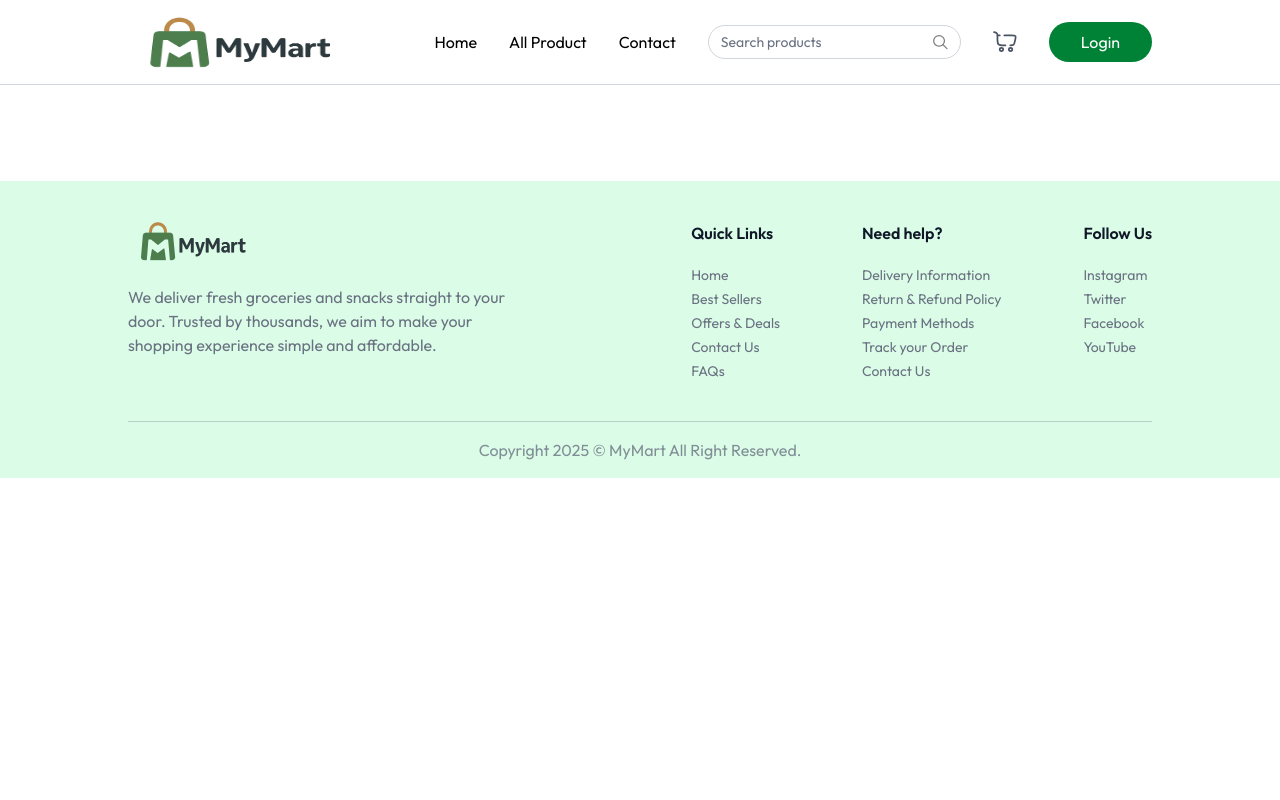
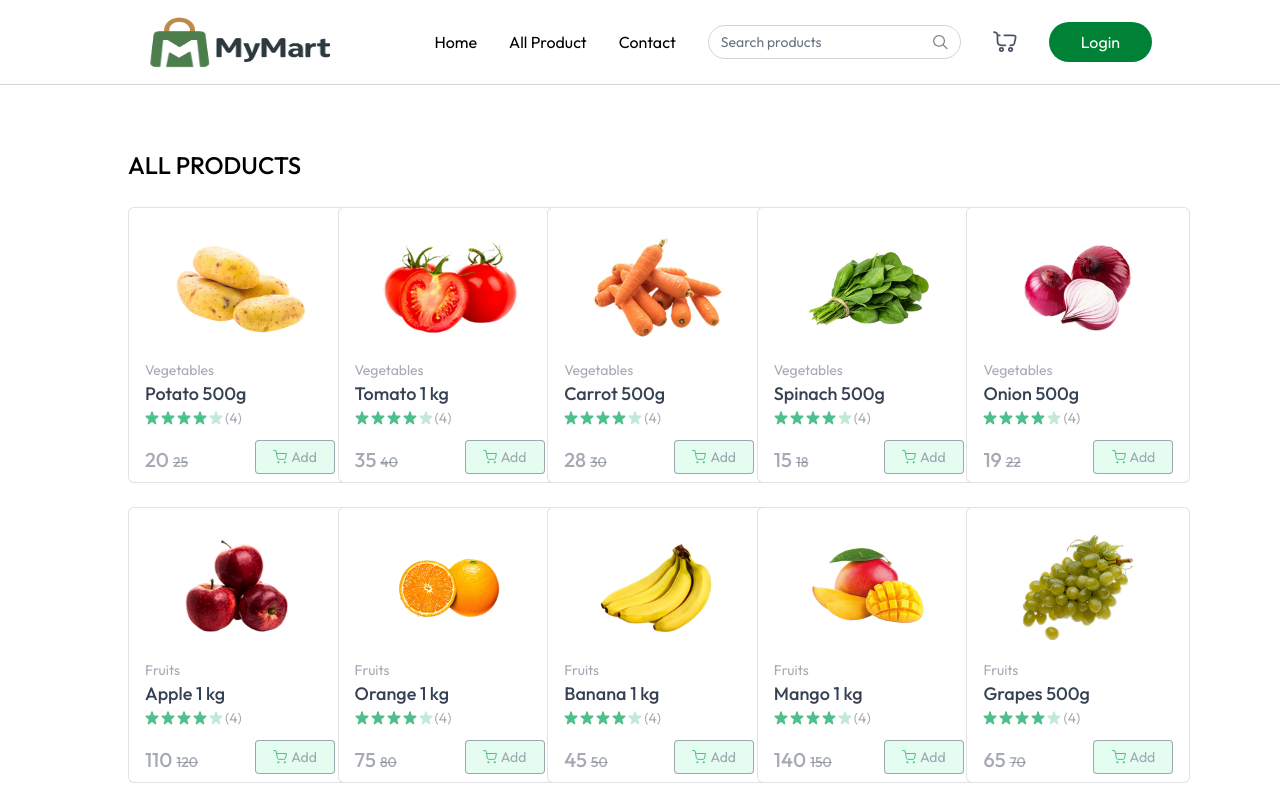
Before and after one commit to VikasKumar281/MyMart, a React (Vite) app in the folder client/: page /products in a window 1280 px wide. Shown: the top 800 px of the page. Built offline with nearby package versions, Linux system fonts and the light colour scheme.

Commit message:
created All Products Page

```diff
--- a/client/src/App.jsx
+++ b/client/src/App.jsx
@@ -6,6 +6,7 @@
 import Footer from './components/Footer.jsx';
 import { useAppContext } from './context/AppContext.jsx';
 import Login from './components/Login.jsx';
+import AllProducts from './pages/AllProducts.jsx';
 
 const App = () => {
 
@@ -25,6 +26,7 @@
 
           <Routes>
             <Route path='/' element={<Home/>} />
+            <Route path='/products' element={<AllProducts/>} />
           </Routes>
 
        </div>
--- a/client/src/components/Navbar.jsx
+++ b/client/src/components/Navbar.jsx
@@ -1,16 +1,22 @@
-import React from 'react'
+import React, { useEffect } from 'react'
 import {  NavLink } from 'react-router-dom';
 import { assets } from '../assets/assets';
 import { useAppContext } from '../context/AppContext';
 
 const Navbar = () => {
     const [open, setOpen] = React.useState(false);
-    const {user , setUser , setShowUserLogin , navigate} = useAppContext();
+    const {user , setUser , setShowUserLogin , navigate , setSearchQuery , searchQuery} = useAppContext();
 
     const logout = async () =>{
         setUser(null);
         navigate('/');
     }
+
+     useEffect(()=>{
+      if(searchQuery.length > 0){
+        navigate("/products")
+      }
+    },[searchQuery])
 
   return (
     <nav className="flex items-center justify-between px-6 md:px-16 lg:px-24 xl:px-32 py-4 border-b border-gray-300 bg-white relative transition-all">
@@ -26,7 +32,7 @@
                 <NavLink to='/'>Contact</NavLink>
 
                 <div className="hidden lg:flex items-center text-sm gap-2 border border-gray-300 px-3 rounded-full">
-                    <input className="py-1.5 w-full bg-transparent outline-none placeholder-gray-500" type="text" placeholder="Search products" />
+                    <input onChange={(e)=> setSearchQuery(e.target.value)} className="py-1.5 w-full bg-transparent outline-none placeholder-gray-500" type="text" placeholder="Search products" />
                     <img src={assets.search_icon} alt='search' className='w-4 h-4'/>
                 </div>
 
--- a/client/src/context/AppContext.jsx
+++ b/client/src/context/AppContext.jsx
@@ -6,7 +6,7 @@
 export const AppContext = createContext();
 
 export const AppContextProvider = ({ children }) => {
-  const currency = import.meta.VITE_CURRENCY;
+  // const currency = import.meta.VITE_CURRENCY;
 
   const navigate = useNavigate();
   const [user, setUser] = useState(null);
@@ -15,6 +15,7 @@
   const [products, setProducts] = useState([]);
 
   const [cartItems, setCartItems] = useState({});
+  const [searchQuery, setSearchQuery] = useState({});
 
   // Fetch All Products
   const fetchProducts = async () => {
@@ -68,11 +69,13 @@
     showUserLogin,
     setShowUserLogin,
     products,
-    currency,
+    // currency,
     addToCart,
     updateCartItem,
     removeFromCart,
     cartItems,
+    searchQuery,
+    setSearchQuery
   };
 
   return <AppContext.Provider value={value}>{children}</AppContext.Provider>;
--- /dev/null
+++ b/client/src/pages/AllProducts.jsx
@@ -0,0 +1,36 @@
+import React, { useEffect, useState } from 'react'
+import { useAppContext } from '../context/AppContext'
+import ProductCard from '../components/ProductCard'
+
+const AllProducts = () => {
+
+    const {products, searchQuery } = useAppContext()
+    const [filteredProducts, setFilteredProducts] = useState([])
+
+    useEffect(()=>{
+        if(searchQuery.length > 0){
+            setFilteredProducts(products.filter(
+                product => product.name.toLowerCase().includes(searchQuery.toLowerCase())
+            ))}else{
+                setFilteredProducts(products)
+            }
+    },[products, searchQuery])
+
+  return (
+    <div className='mt-16 flex flex-col'>
+      <div className='flex flex-col items-end w-max'>
+        <p className='text-2xl font-medium uppercase'>All products</p>
+        <div className='w-16 h-0.5 bg-primary rounded-full'></div>
+      </div>
+
+        <div className='grid grid-cols-2 sm:grid-cols-3 md:grid-cols-4 gap-3 md:gap-6 lg:grid-cols-5 mt-6'>
+           {filteredProducts.filter((product)=> product.inStock).map((product, index)=>(
+            <ProductCard key={index} product={product}/>
+           ))}
+        </div>
+
+    </div>
+  )
+}
+
+export default AllProducts;
```
